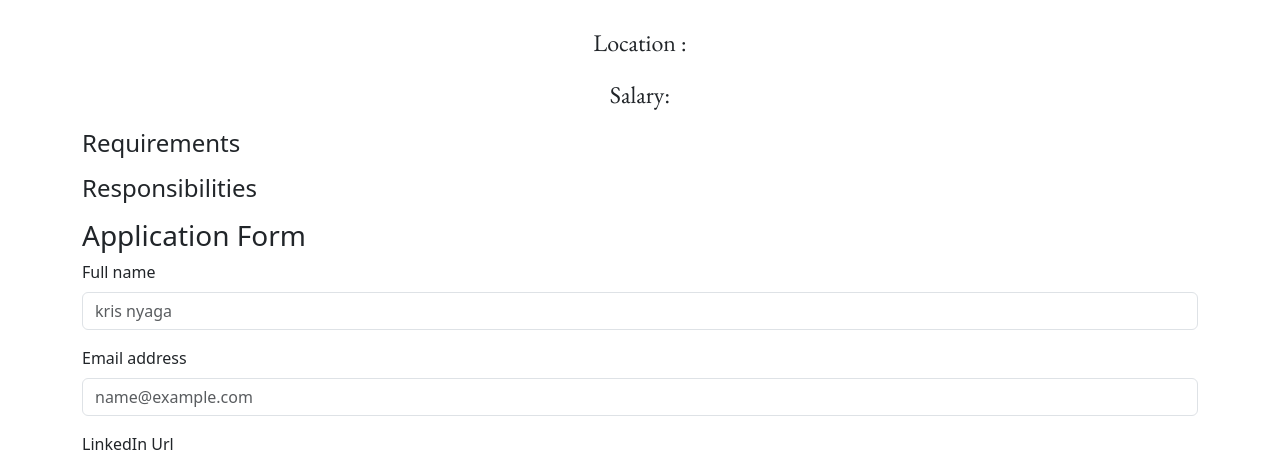
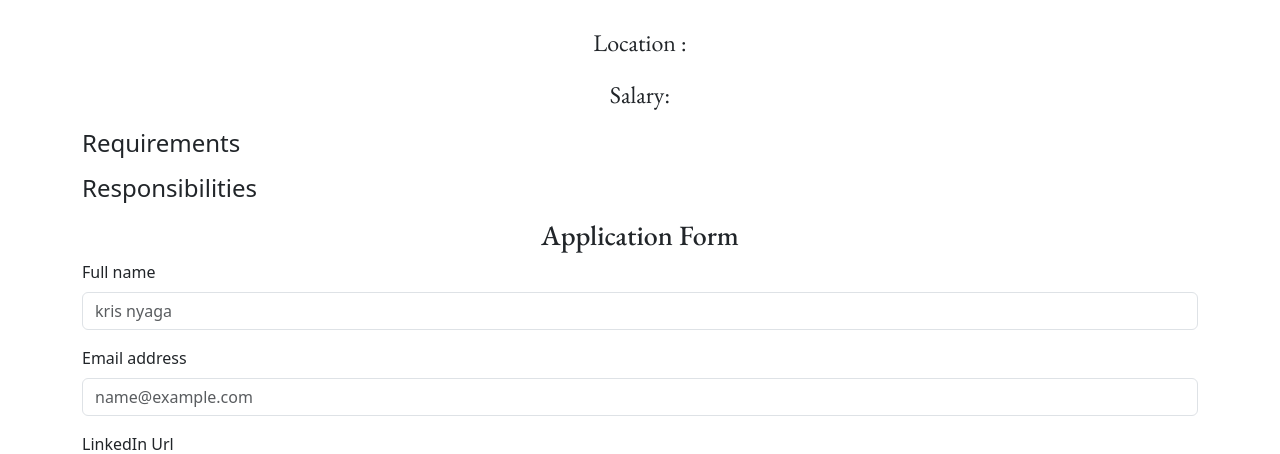
Before and after one commit to kristinenyaga/flask-careers-website-02, a Flask app: template templates/singlejob.html in a window 1280 px wide. Shown: the part 83-537 px from the top of the page. Run offline with Flask 3, Linux system fonts and the light colour scheme; the template is opened without the code that fills it, so the values that code supplies are empty.

Commit message:
styling for the home page

```diff
--- a/static/css/home.css
+++ b/static/css/home.css
@@ -15,7 +15,7 @@ h1{
   object-position: center;
 
 }
-h2,h4{
+h2,h4,h3{
   text-align: center;
   text-transform: capitalize;
   font-family: 'EB Garamond', serif;
```
